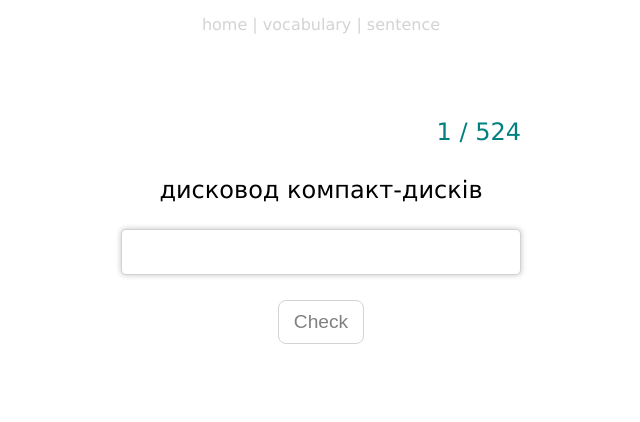
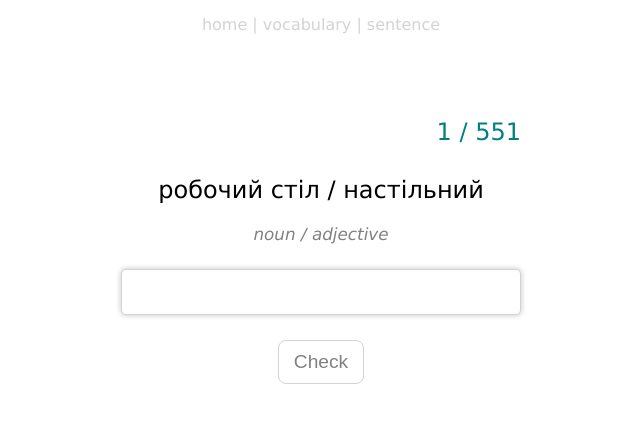
Before and after one commit to ermondel/en-words, a React (Create React App) app: page /vocabulary in a window 1280 px wide. Shown: the top 422 px of the page, without its empty margins (319-959 px from the left). Built offline with nearby package versions, Linux system fonts and the light colour scheme.

Commit message:
feat: add 27 new words to vocabulary

```diff
--- a/src/components/vocabulary/data.js
+++ b/src/components/vocabulary/data.js
@@ -3142,5 +3142,168 @@ export default [
 			eng: "cd drive",
 			id : 524,
 			type: null,
-		}
+		},
+		// // //
+		{
+			ukr: "підтримувати зв'язок",
+			eng: "keep in touch",
+			id : 525,
+			type: null,
+		},
+		{
+			ukr: "широкий спектр",
+			eng: "wide range of",
+			id : 526,
+			type: null,
+		},
+		{
+			ukr: "мати на увазі",
+			eng: "bear in mind",
+			id : 527,
+			type: 'verb',
+		},
+		{
+			ukr: "миттєві повідомлення",
+			eng: "instant messages",
+			id : 528,
+			type: null,
+		},
+		{
+			ukr: "файлообмін",
+			eng: "file sharing",
+			id : 529,
+			type: null,
+		},
+		{
+			ukr: "пирінговий",
+			eng: "peer-to-peer",
+			id : 530,
+			type: null,
+		},
+		{
+			ukr: "гарнітура",
+			eng: "headset",
+			id : 531,
+			type: 'noun',
+		},
+		{
+			ukr: "апаратні засоби",
+			eng: "hardware",
+			id : 532,
+			type: null,
+		},
+		{
+			ukr: "програмні засоби",
+			eng: "software",
+			id : 533,
+			type: null,
+		},
+		{
+			ukr: "гніздо",
+			eng: "jack",
+			id : 534,
+			type: 'noun',
+		},
+		{
+			ukr: "підключення звуку",
+			eng: "sound connection",
+			id : 535,
+			type: null,
+		},
+		{
+			ukr: "комп'ютерна грамотність",
+			eng: "computer-literate",
+			id : 536,
+			type: null,
+		},
+		{
+			ukr: "вбудований",
+			eng: "built-in",
+			id : 537,
+			type: 'adjective',
+		},
+		{
+			ukr: "теперішній час / у наші дні",
+			eng: "nowadays",
+			id : 538,
+			type: 'noun / adverb',
+		},
+		{
+			ukr: "вдаватися",
+			eng: "be taken",
+			id : 539,
+			type: 'verb',
+		},
+		{
+			ukr: "швидкісний",
+			eng: "high speed",
+			id : 540,
+			type: 'adjective',
+		},
+		{
+			ukr: "доступний",
+			eng: "available",
+			id : 541,
+			type: 'adjective',
+		},
+		{
+			ukr: "технофоб",
+			eng: "technophobe",
+			id : 542,
+			type: 'noun',
+		},
+		{
+			ukr: "технофіл",
+			eng: "technophile",
+			id : 543,
+			type: 'noun',
+		},
+		{
+			ukr: "що заощаджує працю",
+			eng: "labour-saving",
+			id : 544,
+			type: 'adjective',
+		},
+		{
+			ukr: "брандмауер",
+			eng: "firewall",
+			id : 545,
+			type: 'noun',
+		},
+		{
+			ukr: "жорсткий диск",
+			eng: "hard drive",
+			id : 546,
+			type: null,
+		},
+		{
+			ukr: "таблиця",
+			eng: "spreadsheet",
+			id : 547,
+			type: 'noun',
+		},
+		{
+			ukr: "база даних",
+			eng: "database",
+			id : 548,
+			type: 'noun',
+		},
+		{
+			ukr: "гарантія",
+			eng: "warranty",
+			id : 549,
+			type: 'noun',
+		},
+		{
+			ukr: "домашня сторінка",
+			eng: "home page",
+			id : 550,
+			type: null,
+		},
+		{
+			ukr: "робочий стіл / настільний",
+			eng: "desktop",
+			id : 551,
+			type: 'noun / adjective',
+		},
 ];
```
